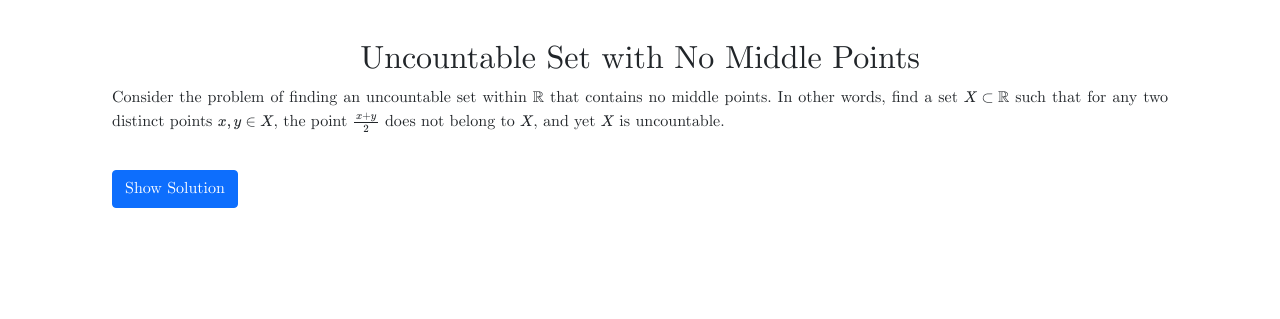
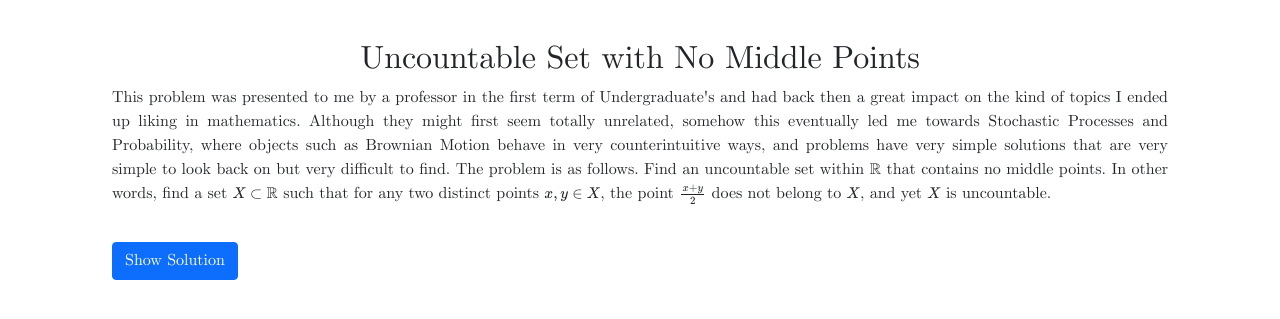
Before and after one commit to RoidaVinci/web, a Jekyll site: the page articles/no_middle_points.html, which Jekyll copies as it is, in a window 1280 px wide. Shown: the top 319 px of the page. Built offline with Jekyll 4.4.1, drawn with Linux system fonts in a browser that asks for light colours; some web fonts are replaced.

Commit message:
Update no_middle_points.html

```diff
--- a/articles/no_middle_points.html
+++ b/articles/no_middle_points.html
@@ -55,7 +55,7 @@
     <h1 class="page-title">Uncountable Set with No Middle Points</h1>
 
     <p>
-      Consider the problem of finding an uncountable set within \( \mathbb{R} \) that contains no middle points. In other words, find a set \( X \subset \mathbb{R} \) such that for any two distinct points \( x, y \in X \), the point \( \frac{x+y}{2} \) does not belong to \( X \), and yet \( X \) is uncountable.
+      This problem was presented to me by a professor in the first term of Undergraduate's and had back then a great impact on the kind of topics I ended up liking in mathematics. Although they might first seem totally unrelated, somehow this eventually led me towards Stochastic Processes and Probability, where objects such as Brownian Motion behave in very counterintuitive ways, and problems have very simple solutions that are very simple to look back on but very difficult to find. The problem is as follows. Find an uncountable set within \( \mathbb{R} \) that contains no middle points. In other words, find a set \( X \subset \mathbb{R} \) such that for any two distinct points \( x, y \in X \), the point \( \frac{x+y}{2} \) does not belong to \( X \), and yet \( X \) is uncountable.
     </p>
 
     <!-- Button to Show Solution -->
```
